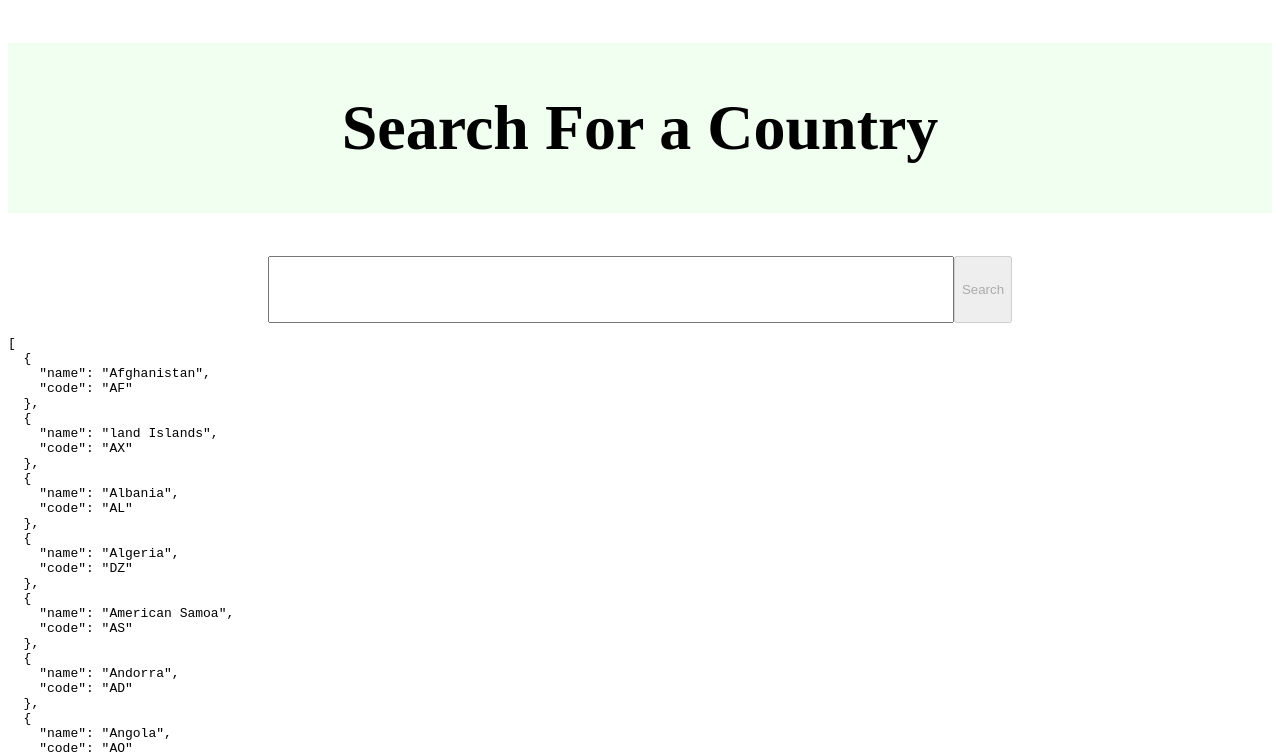
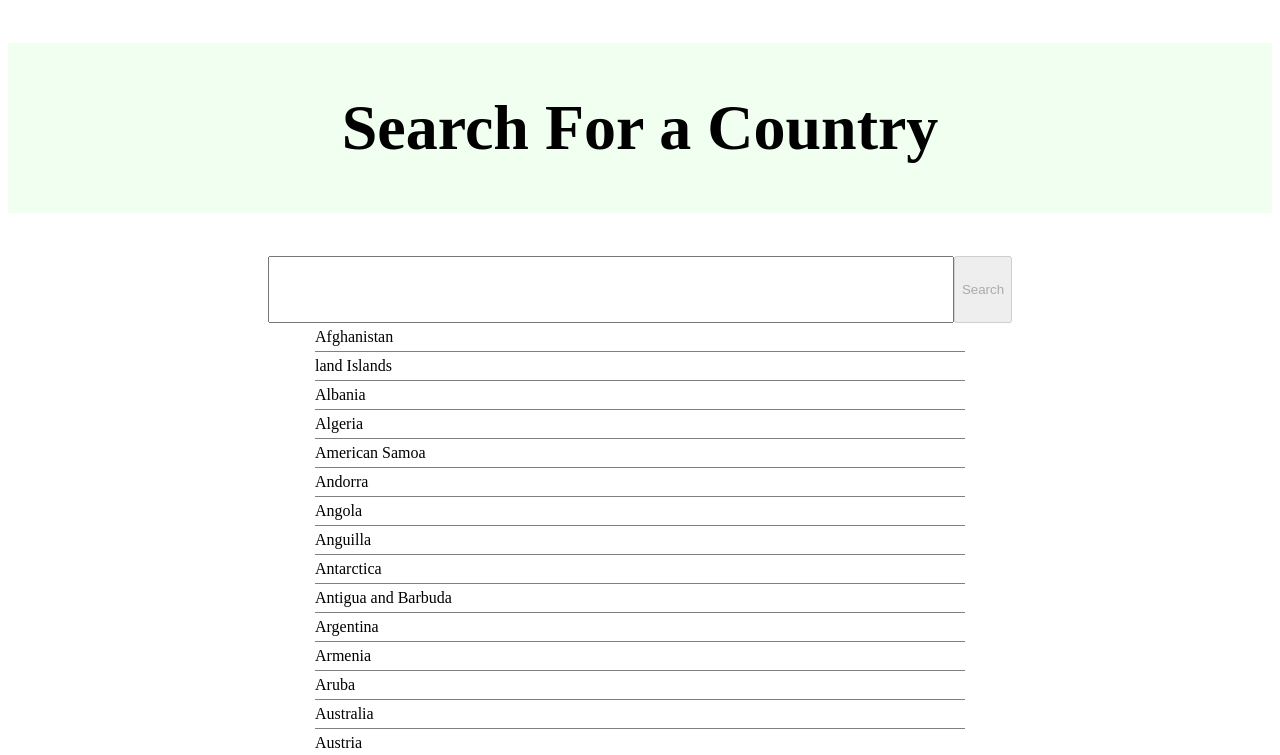
Before and after one commit to Stasiek99/search-bar, an Angular app: page / in a window 1280 px wide. Shown: the top 755 px of the page. Built offline with nearby package versions, Linux system fonts and the light colour scheme.

Commit message:
app.component refactored

```diff
--- a/public/db.mock.ts
+++ /dev/null
@@ -1,3 +0,0 @@
-import { Country } from "../src/app/interfaces/country.interface";
-
-export const listOfCountries: Country[] = [{label: "Albania"}, {label: "Barbados"}, {label: "Bouvet Island"}, {label: "Cambodia"}, {label: "Cayman Islands"}, {label: "Congo"}, {label: "Djibouti"}, {label: "Estonia"}, {label: "Gabon"}, {label: "Heard Island and Mcdonald Islands"}, {label: "Kyrgyzstan"}, {label: "Poland"}, {label: "Samoa"}, {label: "Sweden"}, {label: "United States"}, {label: "Zimbabwe"}];
--- a/src/app/app.component.html
+++ b/src/app/app.component.html
@@ -7,8 +7,8 @@
 
 <section class="search-results">
   <ul>
-    <li *ngFor="let item of filteredCountries" (click)="onSelectAutoCompleteElements(item.label)">
-      <p>{{ item.label }}</p>
+    <li *ngFor="let item of jsonCountries" (click)="onSelectAutoCompleteElements(item.name)">
+      <p>{{ item.name }}</p>
     </li>
   </ul>
 </section>
--- a/src/app/app.component.ts
+++ b/src/app/app.component.ts
@@ -3,9 +3,6 @@ import { RouterOutlet } from '@angular/router';
 import { FormsModule } from "@angular/forms";
 import { JsonPipe, NgForOf } from "@angular/common";
 import { HttpClientModule, HttpClient } from "@angular/common/http";
-
-import { Country } from "./interfaces/country.interface";
-import { listOfCountries } from "../../public/db.mock";
 
 export interface JSONCountry {
   name: string;
@@ -25,7 +22,6 @@ export class AppComponent implements OnInit {
   private readonly jsonURL = "countries.json";
   private readonly urlFragment = "https://www.google.com/search?q=";
 
-  filteredCountries: Country[] = [];
   inputValue = "";
   jsonCountries: JSONCountry[] = [];
 
@@ -39,7 +35,7 @@ export class AppComponent implements OnInit {
   }
 
   onChangesSearchBarInput(searchString: string): void {
-    this.filteredCountries = this.getFilteredCountries(searchString);
+    this.jsonCountries = this.getFilteredCountries(searchString);
   }
 
   onSelectAutoCompleteElements(labelElement: string): void {
@@ -56,7 +52,9 @@ export class AppComponent implements OnInit {
     window.location.href = searchRedirectUrlWithQuery;
   }
 
-  private getFilteredCountries(searchString: string): Country[] {
-    return listOfCountries.filter(elem => elem.label.includes(searchString));
+  private getFilteredCountries(searchString: string): JSONCountry[] {
+    return this.jsonCountries.filter(elem => elem.name.toLowerCase().includes(searchString));
   }
+
+  protected readonly JsonPipe = JsonPipe;
 }
--- a/src/app/interfaces/country.interface.ts
+++ /dev/null
@@ -1,3 +0,0 @@
-export interface Country {
-  label: string;
-}
```
